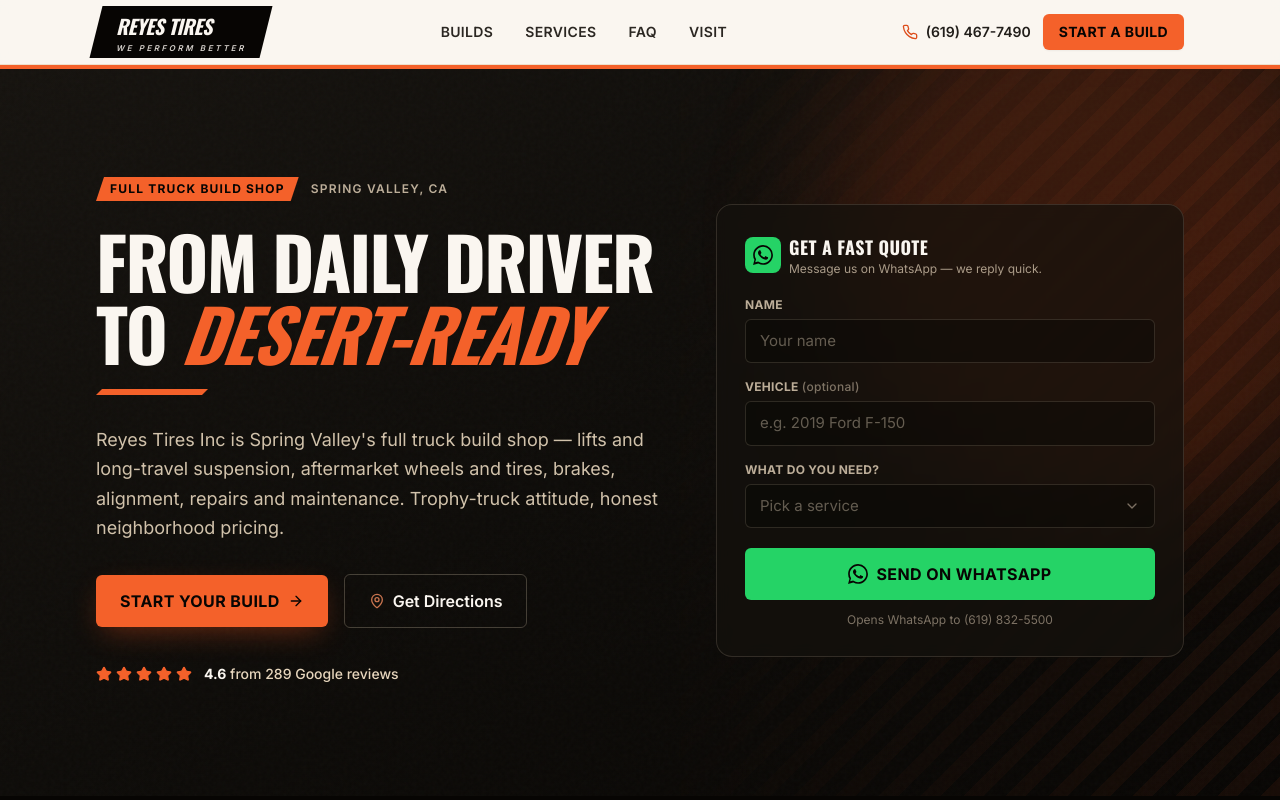
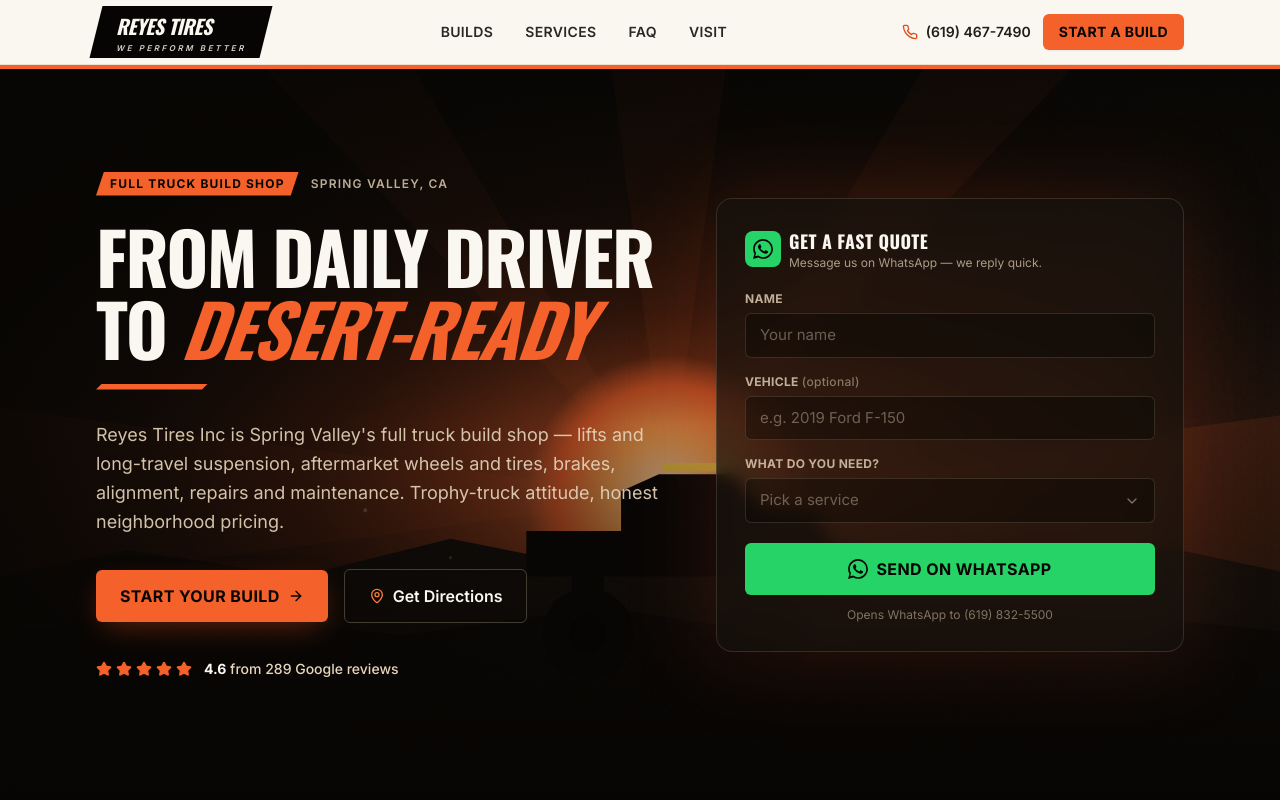
Before and after one commit to gregindeed/reyes-tires-inc, a Next.js app: page / in a window 1280 px wide. Shown: the top 800 px of the page. Built offline with nearby package versions, Linux system fonts and the light colour scheme.

Commit message:
Add impactful backlit desert hero scene (sunburst + lifted-truck silhouette)

```diff
--- a/components/Hero.tsx
+++ b/components/Hero.tsx
@@ -1,20 +1,24 @@
 import { Star, MapPin, ArrowRight } from "lucide-react";
 import { site } from "@/lib/site";
 import HeroQuickForm from "./HeroQuickForm";
+import HeroScene from "./HeroScene";
 
 export default function Hero() {
   return (
-    <section id="top" className="relative overflow-hidden bg-ink-900">
-      {/* dark wash + grain + race energy */}
-      <div className="absolute inset-0 bg-gradient-to-br from-ink-800 via-ink-900 to-ink-950" />
-      <div className="absolute inset-0 bg-grain opacity-[0.08]" />
-      <div className="absolute -right-24 -top-24 h-[34rem] w-[34rem] rounded-full bg-blaze-600/20 blur-3xl" />
-      {/* diagonal hazard stripes sweeping in from the right */}
-      <div className="absolute inset-y-0 right-0 hidden w-1/2 bg-stripes opacity-40 [mask-image:linear-gradient(to_left,black,transparent)] lg:block" />
+    <section
+      id="top"
+      className="relative flex min-h-[640px] items-center overflow-hidden bg-ink-900 lg:min-h-[720px]"
+    >
+      {/* backlit desert / lifted-truck scene */}
+      <HeroScene className="absolute inset-0 h-full w-full" />
+      <div className="absolute inset-0 bg-grain opacity-[0.07]" />
+      {/* legibility gradients — keep headline + form readable over the scene */}
+      <div className="absolute inset-0 bg-gradient-to-b from-ink-950/70 via-transparent to-ink-950/85" />
+      <div className="absolute inset-0 bg-gradient-to-r from-ink-950/85 via-ink-950/30 to-transparent" />
       {/* top blaze rule */}
-      <div className="absolute inset-x-0 top-0 h-1 bg-blaze-500" />
+      <div className="absolute inset-x-0 top-0 z-10 h-1 bg-blaze-500" />
 
-      <div className="container-x relative grid gap-12 py-20 sm:py-28 lg:grid-cols-[1.1fr_0.9fr] lg:items-center">
+      <div className="container-x relative z-10 grid w-full gap-12 py-20 sm:py-24 lg:grid-cols-[1.1fr_0.9fr] lg:items-center">
         <div>
           <div className="flex flex-wrap items-center gap-3">
             <span className="clip-slash bg-blaze-500 px-3.5 py-1 text-xs font-700 uppercase tracking-widest text-ink-950">
@@ -54,7 +58,7 @@
               rel="noopener noreferrer"
               className="inline-flex items-center gap-2 rounded-md border border-sand-200/25 px-6 py-3.5 font-semibold text-sand-50 transition-colors hover:bg-sand-50/5"
             >
-              <MapPin className="h-4 w-4 text-clay-400" />
+              <MapPin className="h-4 w-4 text-blaze-400" />
               Get Directions
             </a>
           </div>
--- /dev/null
+++ b/components/HeroScene.tsx
@@ -0,0 +1,83 @@
+export default function HeroScene({ className }: { className?: string }) {
+  return (
+    <svg
+      viewBox="0 0 1440 760"
+      preserveAspectRatio="xMidYMid slice"
+      className={className}
+      aria-hidden="true"
+      xmlns="http://www.w3.org/2000/svg"
+    >
+      <defs>
+        <linearGradient id="hs-sky" x1="0" y1="0" x2="0" y2="1">
+          <stop offset="0%" stopColor="#0c0a07" />
+          <stop offset="55%" stopColor="#140d09" />
+          <stop offset="100%" stopColor="#1d130d" />
+        </linearGradient>
+        <radialGradient id="hs-glow" cx="52%" cy="60%" r="55%">
+          <stop offset="0%" stopColor="#ffb678" stopOpacity="0.95" />
+          <stop offset="22%" stopColor="#f4612a" stopOpacity="0.6" />
+          <stop offset="48%" stopColor="#dd4d1b" stopOpacity="0.28" />
+          <stop offset="74%" stopColor="#dd4d1b" stopOpacity="0.07" />
+          <stop offset="100%" stopColor="#dd4d1b" stopOpacity="0" />
+        </radialGradient>
+        <radialGradient id="hs-sun" cx="50%" cy="50%" r="50%">
+          <stop offset="0%" stopColor="#ffe0bd" />
+          <stop offset="42%" stopColor="#ffa552" />
+          <stop offset="78%" stopColor="#f4612a" />
+          <stop offset="100%" stopColor="#f4612a" stopOpacity="0" />
+        </radialGradient>
+      </defs>
+
+      <rect width="1440" height="760" fill="url(#hs-sky)" />
+      <rect width="1440" height="760" fill="url(#hs-glow)" />
+
+      {/* sunburst rays */}
+      <g opacity="0.10" fill="#f4612a">
+        <g transform="translate(750,456)">
+          <polygon points="0,0 -900,-120 -900,120" />
+          <polygon points="0,0 900,-120 900,120" />
+          <polygon points="0,0 -120,-900 120,-900" />
+          <polygon points="0,0 -640,-680 -470,-790" />
+          <polygon points="0,0 640,-680 470,-790" />
+        </g>
+      </g>
+
+      {/* sun */}
+      <circle cx="750" cy="456" r="150" fill="url(#hs-sun)" />
+
+      {/* far ridge */}
+      <path
+        d="M0,548 L180,512 L360,540 L520,500 L700,536 L900,498 L1100,540 L1280,510 L1440,544 L1440,760 L0,760 Z"
+        fill="#16100b"
+      />
+      {/* near ridge */}
+      <path
+        d="M0,604 L240,576 L470,602 L680,572 L900,606 L1160,574 L1440,602 L1440,760 L0,760 Z"
+        fill="#0c0907"
+      />
+
+      {/* lifted truck silhouette (backlit) */}
+      <g fill="#070504">
+        <rect x="744" y="420" width="74" height="9" fill="#ffcf4a" />
+        <polygon points="600,540 600,492 700,492 700,450 740,432 820,432 846,466 905,472 922,500 922,540" />
+        <rect x="648" y="540" width="34" height="56" />
+        <rect x="838" y="540" width="34" height="56" />
+        <circle cx="665" cy="600" r="48" />
+        <circle cx="855" cy="600" r="48" />
+        <circle cx="665" cy="600" r="20" fill="#020100" />
+        <circle cx="855" cy="600" r="20" fill="#020100" />
+      </g>
+
+      {/* dust */}
+      <g fill="#f4d9b8">
+        <circle cx="430" cy="470" r="2" opacity="0.5" />
+        <circle cx="520" cy="520" r="1.5" opacity="0.4" />
+        <circle cx="1010" cy="440" r="2" opacity="0.5" />
+        <circle cx="1080" cy="520" r="1.5" opacity="0.35" />
+        <circle cx="980" cy="560" r="2.5" opacity="0.3" />
+        <circle cx="360" cy="540" r="2" opacity="0.35" />
+        <circle cx="1180" cy="480" r="1.5" opacity="0.4" />
+      </g>
+    </svg>
+  );
+}
```
